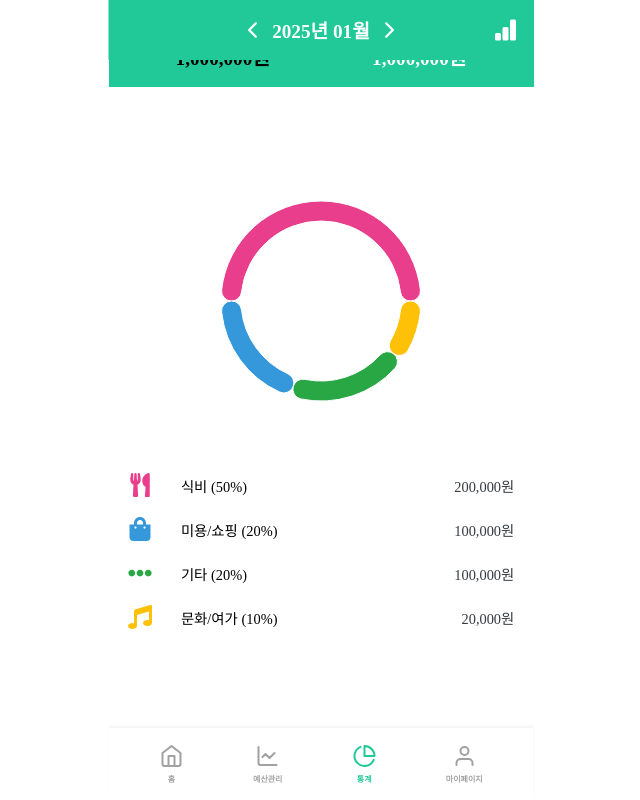
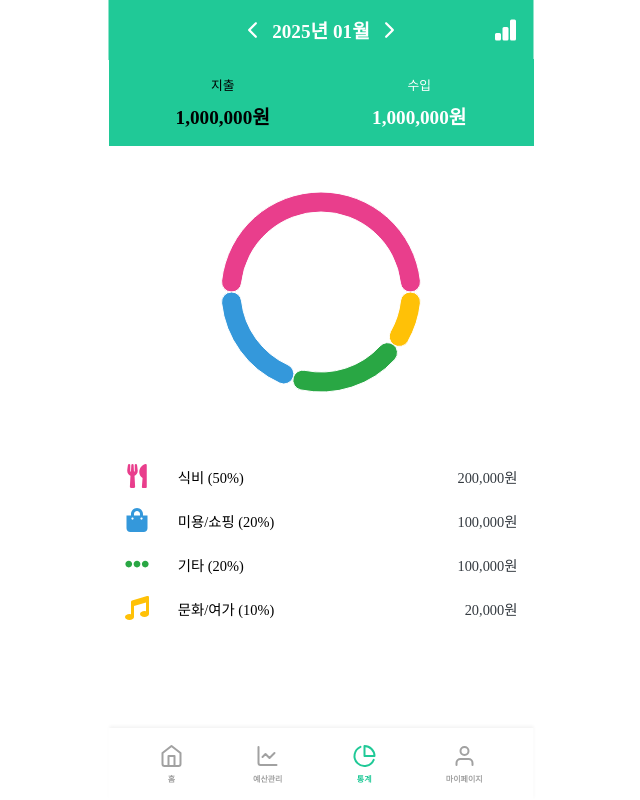
Before and after one commit to Coin-nect/Coin-nect_FE, a React (Vite) app: page /stats in a window 1280 px wide. Shown: the whole page, without its empty margins (319-959 px from the left). Built offline with nearby package versions, Linux system fonts and the light colour scheme.

Commit message:
:art:[style]: 통계 전체 style 수정

```diff
--- a/src/components/StatsSummary.tsx
+++ b/src/components/StatsSummary.tsx
@@ -35,12 +35,15 @@ const StatsSummary = ({
 export default StatsSummary;
 
 const Container = styled.div<{ isWhite: boolean }>`
+  width: 100%;
   display: flex;
   justify-content: space-between;
   background-color: ${({ isWhite }) =>
     isWhite ? COLORS.white : COMMON_COLORS.main};
   padding: 1rem;
   border-bottom: ${({ isWhite }) => (isWhite ? '1px solid #d9d9d9' : 'none')};
+  box-sizing: border-box;
+  margin-top: 3.7rem;
 `;
 
 const Box = styled.div`
--- a/src/components/charts/StatsPie.tsx
+++ b/src/components/charts/StatsPie.tsx
@@ -58,6 +58,7 @@ const ChartContainer = styled.div`
   position: relative;
   width: 260px;
   height: 260px;
+  box-sizing: border-box;
   svg {
     outline: none;
   }
--- a/src/components/home/DateSummary.tsx
+++ b/src/components/home/DateSummary.tsx
@@ -44,7 +44,7 @@ const SummaryContainer = styled.div`
   display: flex;
   align-items: center;
   justify-content: space-between;
-  padding: 1rem;
+  padding: 0.8rem 1rem;
   box-sizing: border-box;
 `;
 
--- a/src/components/home/TransactionItem.tsx
+++ b/src/components/home/TransactionItem.tsx
@@ -51,7 +51,7 @@ const ItemContainer = styled.div`
   align-items: center;
   justify-content: space-between;
   box-sizing: border-box;
-  padding: 0.5rem 1rem;
+  padding: 0.3rem 1rem;
   cursor: pointer;
 `;
 
--- a/src/pages/Stats/AnalysisDetail.tsx
+++ b/src/pages/Stats/AnalysisDetail.tsx
@@ -3,7 +3,6 @@ import { useNavigate, useParams } from 'react-router-dom';
 import styled from 'styled-components';
 import {
   BackHeader,
-  ContentContainer,
   StatsPie,
   CategoryItem,
   DateSummary,
@@ -141,9 +140,25 @@ const Container = styled.div`
   width: 100%;
 `;
 
+const ContentContainer = styled.div`
+  display: flex;
+  flex-direction: column;
+  align-items: center;
+  height: 100%;
+  gap: 1rem;
+  padding: 1rem 0;
+  overflow-y: auto;
+  box-sizing: border-box;
+
+  &::-webkit-scrollbar {
+    display: none;
+  }
+`;
+
 const ListContainer = styled.div`
   width: 100%;
   padding: 1rem;
+  box-sizing: border-box;
 `;
 
 const DayContainer = styled.div`
--- a/src/pages/Stats/Stats.tsx
+++ b/src/pages/Stats/Stats.tsx
@@ -4,7 +4,6 @@ import styled from 'styled-components';
 import {
   CalendarHeader,
   BottomNav,
-  ContentContainer,
   StatsPie,
   CategoryItem,
   DateSummary,
@@ -59,7 +58,7 @@ const Stats = () => {
         type="stats"
       />
       <StatsSummary income={1000000} expense={1000000} variant="default" />
-      <ContentContainer navMargin={true}>
+      <ContentContainer>
         <StatsPie
           data={sortedPieData}
           onSelect={setSelectedCategory}
@@ -152,9 +151,26 @@ const Container = styled.div`
   width: 100%;
 `;
 
+const ContentContainer = styled.div`
+  display: flex;
+  flex-direction: column;
+  align-items: center;
+  height: 100%;
+  gap: 1rem;
+  padding: 1rem 0;
+  overflow-y: auto;
+  box-sizing: border-box;
+  margin-bottom: 60px;
+
+  &::-webkit-scrollbar {
+    display: none;
+  }
+`;
+
 const ListContainer = styled.div`
   width: 100%;
   padding: 1rem;
+  box-sizing: border-box;
 `;
 
 const DayContainer = styled.div`
```
